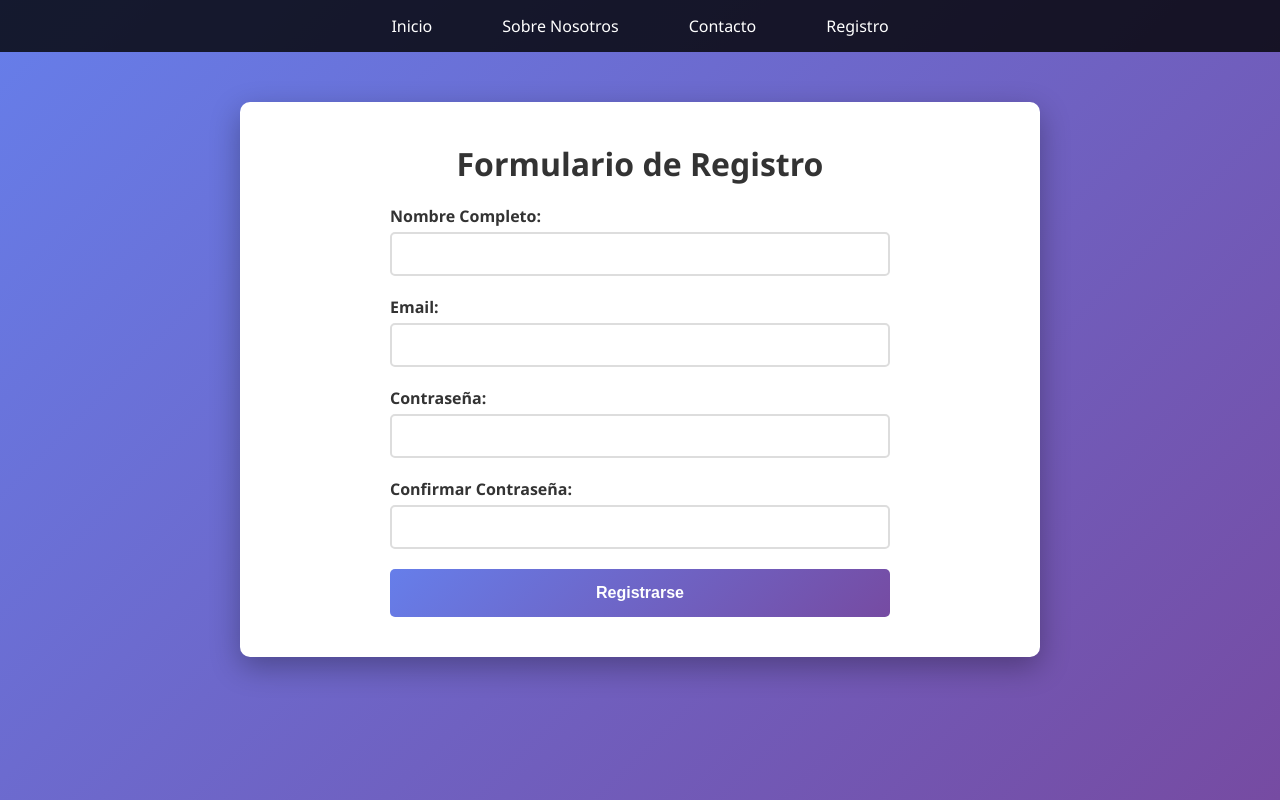
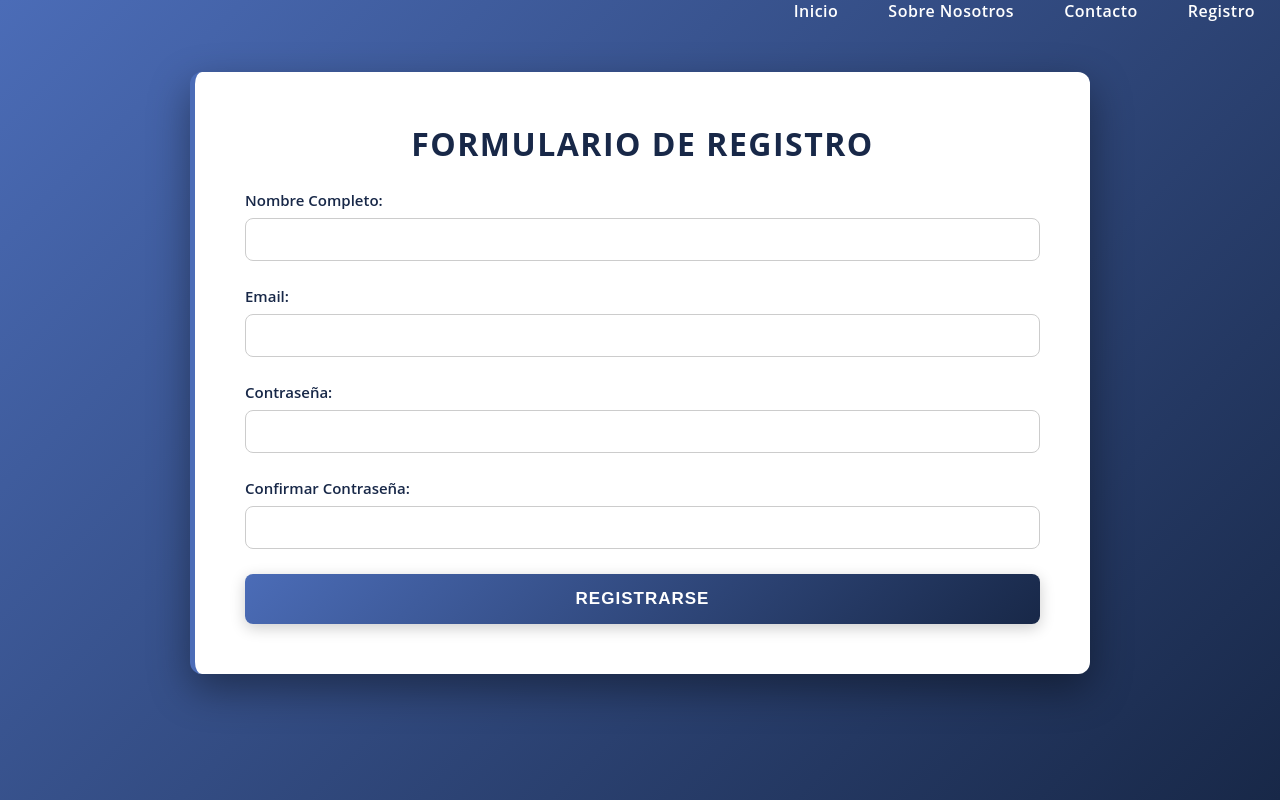
Before and after one commit to montalvohurtadoyeferson1-coder/Proyecto-Web-Colaborativo, a PHP site: page /register.php in a window 1280 px wide. Run offline with PHP 8.4, Linux system fonts and the light colour scheme.

Commit message:
Mejora de diseño y corrección de bug de menú duplicado

```diff
--- a/css/estilos.css
+++ b/css/estilos.css
@@ -1,3 +1,6 @@
+/* ====================================
+   1. Reset Básico y Tipografía
+   ==================================== */
 * {
     margin: 0;
     padding: 0;
@@ -5,115 +8,170 @@
 }
 
 body {
-    font-family: 'Segoe UI', Tahoma, Geneva, Verdana, sans-serif;
-    background: linear-gradient(135deg, #667eea 0%, #764ba2 100%);
+    /* Fuente: Añadimos 'Roboto' o 'Open Sans' como alternativa moderna si estuviera disponible */
+    font-family: 'Open Sans', 'Segoe UI', Tahoma, Geneva, Verdana, sans-serif;
+    color: #333; /* Color de texto base */
+
+    /* Fondo Degradado Profundo */
+    background: linear-gradient(135deg, #4b6cb7 0%, #182848 100%); /* Degradado más oscuro y contrastante */
     min-height: 100vh;
 }
 
-nav {
-    background-color: rgba(0, 0, 0, 0.8);
-    padding: 0;
+/* ====================================
+   2. Encabezado y Navegación (Header & Nav)
+   ==================================== */
+
+header {
+    /* Estructura del Header */
+    width: 100%;
+    background-color: #182848; /* Color oscuro que coincide con el degradado */
+    padding: 10px 0;
+    display: flex;
+    align-items: center;
+    justify-content: space-between;
+    box-shadow: 0 4px 10px rgba(0, 0, 0, 0.5); /* Sombra para que flote un poco */
+}
+
+.logo {
+    /* Estilo del Logo */
+    height: 40px;
+    margin-left: 30px;
+    filter: drop-shadow(0 0 5px rgba(255, 255, 255, 0.5)); /* Pequeño brillo al logo */
+}
+
+/* El elemento NAV ya no está separado, está dentro del HEADER */
+header nav {
+    margin-right: 30px;
 }
 
 nav ul {
     list-style: none;
     display: flex;
-    justify-content: center;
-    padding: 15px 0;
+    justify-content: flex-end; /* Alineamos a la derecha */
+    padding: 0;
 }
 
 nav ul li {
-    margin: 0 15px;
+    margin: 0 10px;
 }
 
 nav ul li a {
     color: white;
     text-decoration: none;
-    padding: 10px 20px;
+    padding: 10px 15px;
     border-radius: 5px;
-    transition: background-color 0.3s;
+    transition: all 0.3s ease; /* Transición más suave */
+    font-weight: 600; /* Texto del menú más grueso */
+    letter-spacing: 0.5px;
 }
 
-nav ul li a:hover {
-    background-color: rgba(255, 255, 255, 0.2);
+nav ul li a:hover,
+nav ul li a.active { /* Estilo para el enlace activo */
+    background-color: rgba(255, 255, 255, 0.15);
+    color: #92a8d1; /* Resalta el texto al pasar el ratón */
+    transform: translateY(-2px);
 }
 
+/* ====================================
+   3. Banner
+   ==================================== */
+
+.banner {
+    width: 100%;
+    height: 200px; /* Aumentamos un poco la altura para más impacto */
+    overflow: hidden;
+    position: relative;
+    margin-bottom: 30px;
+    box-shadow: 0 5px 15px rgba(0, 0, 0, 0.3); /* Sombra suave */
+}
+
+.banner img {
+    width: 100%;
+    height: 100%;
+    object-fit: cover;
+    opacity: 0.85; /* Hacemos la imagen un poco transparente para un efecto más suave */
+}
+
+/* ====================================
+   4. Contenedor Principal (Caja Blanca)
+   ==================================== */
+
 .container {
-    max-width: 800px;
+    max-width: 900px; /* Lo hacemos un poco más ancho */
     margin: 50px auto;
     background: white;
-    padding: 40px;
-    border-radius: 10px;
-    box-shadow: 0 10px 30px rgba(0, 0, 0, 0.3);
+    padding: 50px; /* Aumentamos el padding interno */
+    border-radius: 12px; /* Esquinas ligeramente más suaves */
+    box-shadow: 0 15px 40px rgba(0, 0, 0, 0.4); /* Sombra más profunda para darle realce */
+    border-left: 5px solid #4b6cb7; /* Línea de color de acento a la izquierda */
 }
 
 h1 {
-    color: #333;
-    margin-bottom: 20px;
+    color: #182848; /* Título con el color más oscuro del degradado */
+    margin-bottom: 25px;
     text-align: center;
+    font-weight: 700;
+    text-transform: uppercase; /* El título en mayúsculas */
+    letter-spacing: 1.5px;
 }
 
 p {
-    color: #666;
-    line-height: 1.6;
-    margin-bottom: 15px;
+    color: #444; /* Color de párrafo más oscuro para mejor legibilidad */
+    line-height: 1.7;
+    margin-bottom: 18px;
+    font-size: 16px;
 }
 
-.contact-info {
-    background: #f8f9fa;
-    padding: 20px;
-    border-radius: 5px;
-    margin-top: 20px;
-}
-
-.contact-info p {
-    margin: 10px 0;
-}
-
-form {
-    max-width: 500px;
-    margin: 0 auto;
-}
+/* ====================================
+   5. Formularios y Botones
+   ==================================== */
 
 .form-group {
-    margin-bottom: 20px;
+    margin-bottom: 25px;
 }
 
 .form-group label {
     display: block;
-    margin-bottom: 5px;
-    color: #333;
-    font-weight: bold;
+    margin-bottom: 8px;
+    color: #182848;
+    font-weight: 600;
+    font-size: 15px;
 }
 
 .form-group input {
     width: 100%;
     padding: 12px;
-    border: 2px solid #ddd;
-    border-radius: 5px;
-    font-size: 14px;
-    transition: border-color 0.3s;
+    border: 1px solid #ccc; /* Borde más sutil */
+    border-radius: 8px;
+    font-size: 15px;
+    transition: all 0.3s;
 }
 
 .form-group input:focus {
     outline: none;
-    border-color: #667eea;
+    border-color: #4b6cb7; /* Color de enfoque azul vibrante */
+    box-shadow: 0 0 5px rgba(75, 108, 183, 0.5);
 }
 
 button {
+    /* El botón usa el degradado del fondo */
     width: 100%;
-    background: linear-gradient(135deg, #667eea 0%, #764ba2 100%);
+    background: linear-gradient(135deg, #4b6cb7 0%, #182848 100%);
     color: white;
     padding: 15px;
     border: none;
-    border-radius: 5px;
-    font-size: 16px;
-    font-weight: bold;
+    border-radius: 8px;
+    font-size: 17px;
+    font-weight: 700;
     cursor: pointer;
-    transition: transform 0.2s;
+    transition: all 0.3s ease;
+    box-shadow: 0 4px 15px rgba(0, 0, 0, 0.2);
+    text-transform: uppercase;
+    letter-spacing: 1px;
 }
 
 button:hover {
-    transform: translateY(-2px);
-    box-shadow: 0 5px 15px rgba(0, 0, 0, 0.3);
+    transform: translateY(-3px); /* Movimiento más notorio */
+    box-shadow: 0 8px 20px rgba(0, 0, 0, 0.4);
+    opacity: 0.9;
 }
```
